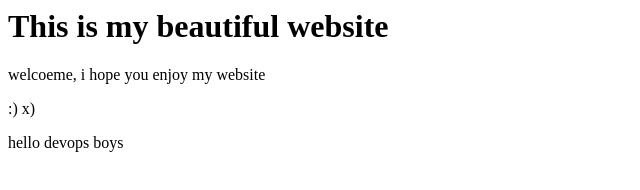
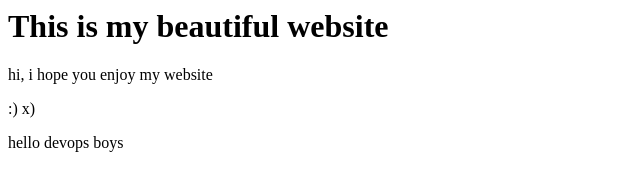
Before and after one commit to Shreeomk/myrepo, a plain HTML site: page index.html in a window 1280 px wide. Shown: the full height of the page, 0-640 px from the left. Drawn offline with Linux system fonts and the light colour scheme.

Commit message:
changed welcome to hi

```diff
--- a/index.html
+++ b/index.html
@@ -1,7 +1,7 @@
 <html>
 <title> This is my website</title>
 <h1> This is my beautiful website</h1>
-<p> welcoeme, i hope you enjoy my website</P>
+<p> hi, i hope you enjoy my website</P>
 <p> :) x) </p>
 <p> hello devops boys</p>
 
```
